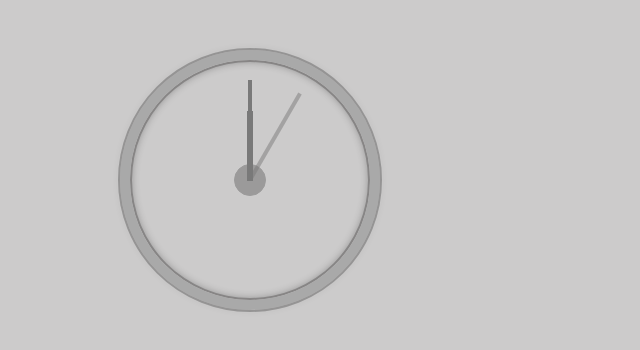
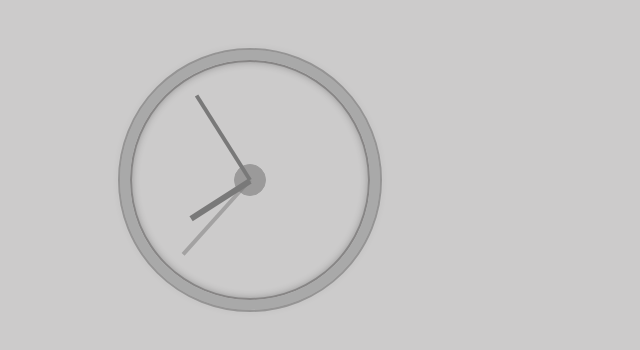
Before and after one commit to hawkeye1900/clock1, a plain HTML site: page index.html in a window 1280 px wide. Shown: the whole page, without its empty margins (0-640 px from the left). Drawn offline with Linux system fonts and the light colour scheme.

Commit message:
Basic clock with HTML, CSS and JS

```diff
--- a/app.js
+++ b/app.js
@@ -1,34 +1,36 @@
-// get second hand
-// how many degrees does hand move every second? 360 / 60
-// rotate hand by 6 degrees,
 const secondHand = document.querySelector(".seconds");
 const minuteHand = document.querySelector(".minutes");
 const hourHand = document.querySelector(".hours");
-let secondDegrees = 90;
-let minuteDegrees = 90;
-let hourDegrees = 90;
 
-let seconds = 0;
+const initialDegrees = 90;
 
-secondHand.style.transform = `rotate(${secondDegrees}deg)`;
-minuteHand.style.transform = `rotate(${minuteDegrees}deg)`;
-hourHand.style.transform = `rotate(${hourDegrees}deg)`;
+function setTime() {
+  const now = new Date();
+  const secs = now.getSeconds();
+  const mins = now.getMinutes();
+  const hrs = now.getHours();
 
-function setSeconds() {
-  secondDegrees += 6;
-  secondHand.style.transform = `rotate(${secondDegrees}deg)`;
+  const secondHandDegreesPerSecond = 360 / 60;
+  const minuteHandDegreesPerSecond = 360 / 3600;
+  const hourHandDegreesPerSecond = 360 / 43200;
+  const secondsPerHour = 3600;
+
+  let secondHandDegrees = secondHandDegreesPerSecond * secs + 90;
+  console.log(secondHandDegrees);
+  if (secondHandDegrees === 90) {
+    secondHand.style.transform = "none";
+  } else {
+    secondHand.style.transform = "";
+  }
+
+  secondHand.style.transform = `rotate(${secondHandDegrees}deg)`;
+
+  let minuteHandDegrees = minuteHandDegreesPerSecond * (secs + mins * 60) + 90;
+  minuteHand.style.transform = `rotate(${minuteHandDegrees}deg)`;
+
+  let hoursHandDegrees =
+    hourHandDegreesPerSecond * (mins * 60 + secs + hrs * secondsPerHour) + 90;
+  hourHand.style.transform = `rotate(${hoursHandDegrees}deg)`;
 }
 
-function setMinutes() {
-  minuteDegrees += 6;
-  minuteHand.style.transform = `rotate(${minuteDegrees}deg)`;
-}
-
-function setHours() {
-  hourDegrees += 30;
-  hourHand.style.transform = `rotate(${hourDegrees}deg)`;
-}
-
-setInterval(setSeconds, 1000);
-setInterval(setMinutes, 60000);
-setInterval(setHours, 3600000);
+setInterval(setTime, 1000);
--- a/index.html
+++ b/index.html
@@ -2,8 +2,7 @@
 <html lang="en">
   <head>
     <meta charset="UTF-8" />
-    <title>My Clock</title>
-    <!-- <link rel="icon" href="https://fav.farm/🔥" /> -->
+    <title>My Clock2</title>
     <link rel="stylesheet" href="style.css" />
   </head>
   <body>
```
